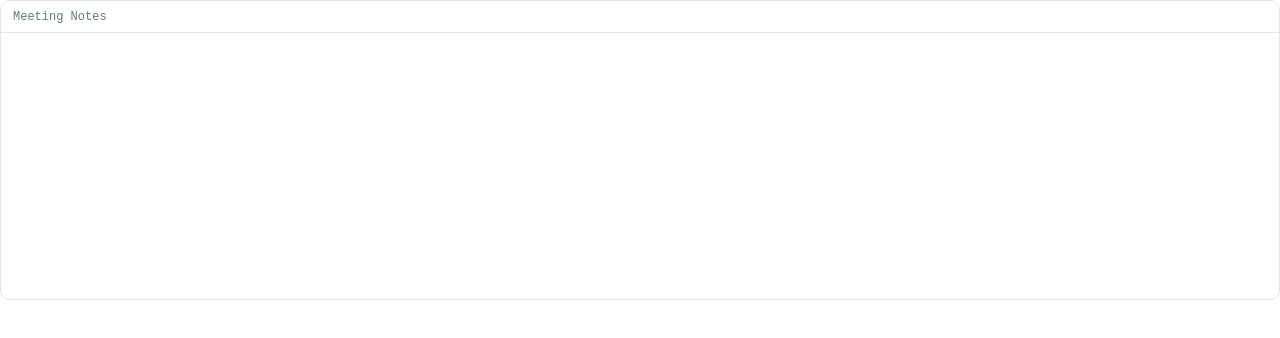
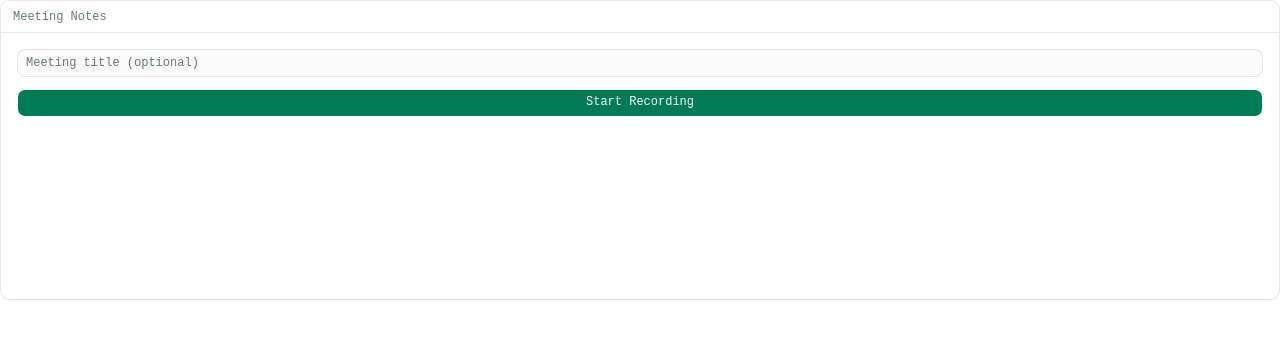
Before and after one commit to Snehal1112/meeting-notes, a React (Vite) app: page / in a window 1280 px wide. Shown: the top 338 px of the page. Built offline with nearby package versions, Linux system fonts and the light colour scheme; the HTML template or start-up script is replaced by a standard one.

Commit message:
feat: add idle state to recorder widget

```diff
--- a/src/App.tsx
+++ b/src/App.tsx
@@ -1,6 +1,7 @@
 import { useEffect, useRef, useState } from "react";
 import { TitleBar } from "@/components/TitleBar";
 import { ConfigDialog } from "@/components/ConfigDialog";
+import { RecorderWidget } from "@/components/RecorderWidget";
 import { configNeedsSetup, saveConfig, type AppConfig } from "@/lib/config";
 import { useAutoResizeWindow } from "@/hooks/useAutoResizeWindow";
 
@@ -29,7 +30,9 @@ function App() {
       {showConfigDialog ? (
         <ConfigDialog open={showConfigDialog} onSave={handleSave} onSkip={handleSkip} />
       ) : (
-        <div className="flex-1 p-4">{/* widget content goes here */}</div>
+        <div className="flex-1 p-4">
+          <RecorderWidget />
+        </div>
       )}
     </div>
   );
--- /dev/null
+++ b/src/components/RecorderWidget.tsx
@@ -0,0 +1,25 @@
+import { useState } from "react";
+import { Button } from "@/components/ui/button";
+import { Input } from "@/components/ui/input";
+
+type WidgetState = "idle" | "recording" | "processing" | "done";
+
+export function RecorderWidget() {
+  const [state, setState] = useState<WidgetState>("idle");
+  const [title, setTitle] = useState("");
+
+  if (state === "idle") {
+    return (
+      <div className="flex flex-col gap-3 h-full justify-center">
+        <Input
+          placeholder="Meeting title (optional)"
+          value={title}
+          onChange={(e) => setTitle(e.target.value)}
+        />
+        <Button onClick={() => setState("recording")}>Start Recording</Button>
+      </div>
+    );
+  }
+
+  return <div>Recording state placeholder</div>;
+}
--- a/src/test-setup.ts
+++ b/src/test-setup.ts
@@ -1,5 +1,8 @@
-import { afterEach } from "vitest";
+import { afterEach, expect } from "vitest";
 import { cleanup } from "@testing-library/react";
+import * as matchers from "@testing-library/jest-dom/matchers";
+
+expect.extend(matchers);
 
 afterEach(() => {
   cleanup();
--- a/tsconfig.json
+++ b/tsconfig.json
@@ -5,6 +5,7 @@
     "lib": ["ES2020", "DOM", "DOM.Iterable"],
     "module": "ESNext",
     "skipLibCheck": true,
+    "types": ["vitest/globals", "@testing-library/jest-dom"],
 
     /* Bundler mode */
     "moduleResolution": "bundler",
--- a/vite.config.ts
+++ b/vite.config.ts
@@ -39,6 +39,7 @@ export default defineConfig(async () => ({
 
   test: {
     environment: "jsdom",
+    globals: true,
     setupFiles: ["./src/test-setup.ts"],
   },
 }));
```
Also changed, not shown: 1 other file (tests, documents, lock files or other folders).
